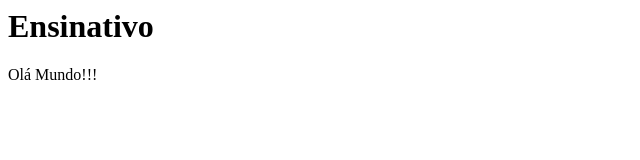
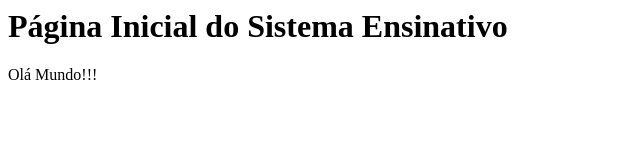
Before and after one commit to ensinativo/ensinativo.github.io, a plain HTML site: page index.html in a window 1280 px wide. Shown: the whole page, without its empty margins (0-640 px from the left). Drawn offline with Linux system fonts and the light colour scheme.

Commit message:
Update index.html

```diff
--- a/index.html
+++ b/index.html
@@ -3,7 +3,7 @@
     <title>Olá Mundo!!!</title>
   </head>
   <body>
-    <h1>Ensinativo</h1>
+    <h1>Página Inicial do Sistema Ensinativo</h1>
     Olá Mundo!!!
   </body>
 </html>
```
